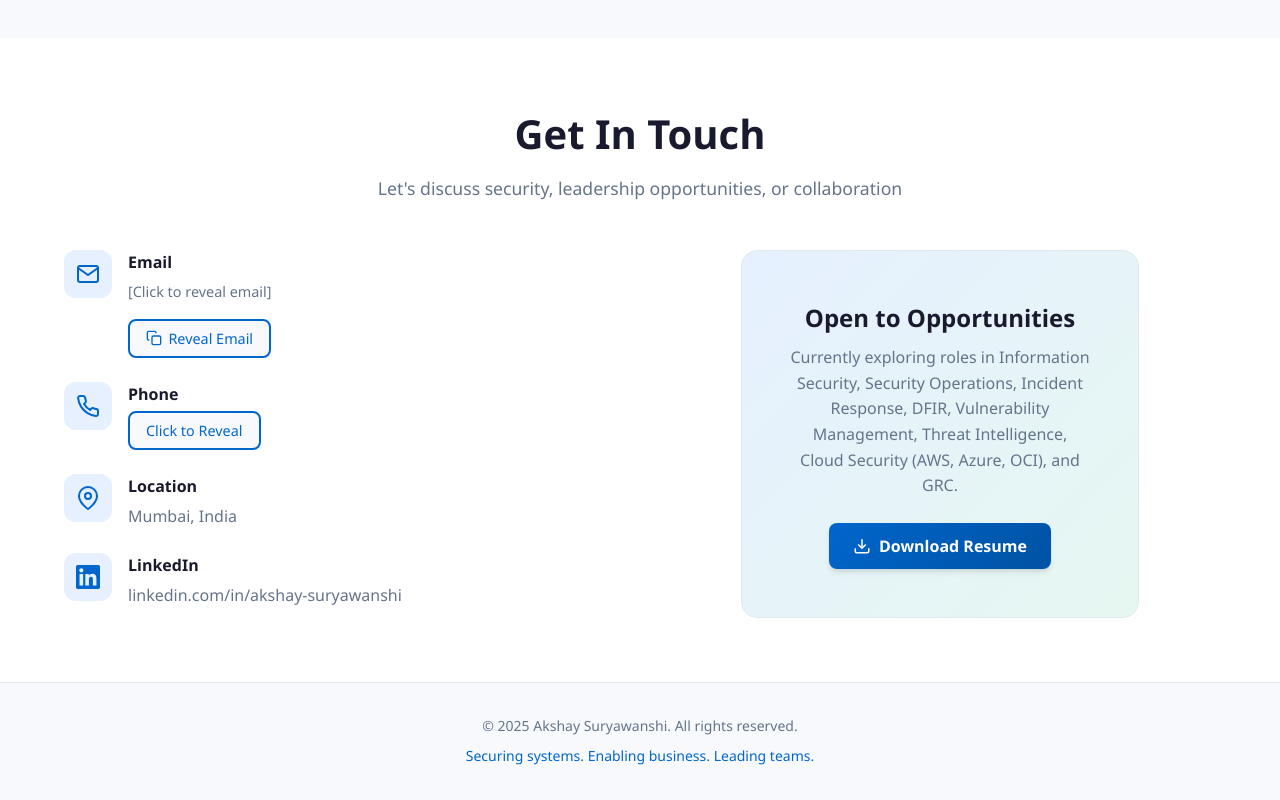
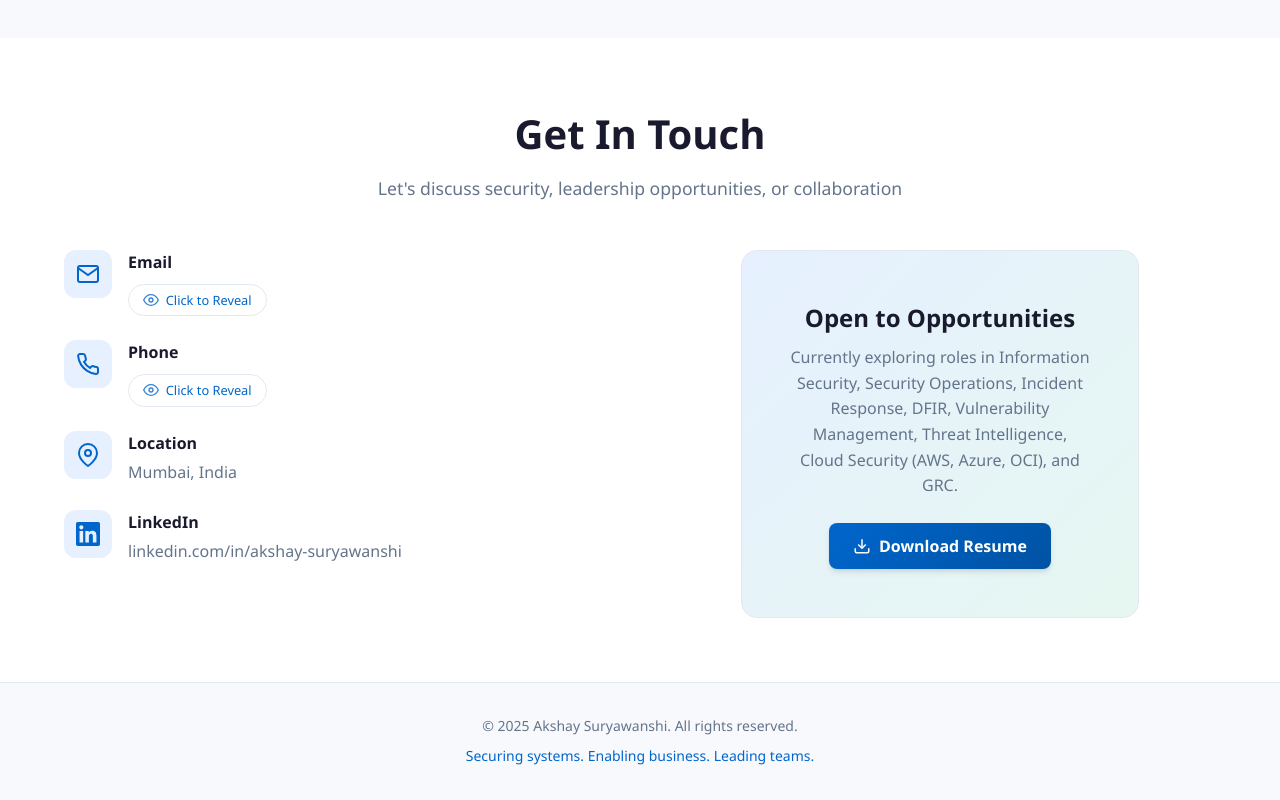
Before and after one commit to This-is-Akshay/Akshay_Suryawanshi, a plain HTML site: page index.html in a window 1280 px wide. Shown: the part 9310-10110 px from the top of the page. Drawn offline with Linux system fonts and the light colour scheme.

Commit message:
Improved Email and Phone reveal UI with consistent styling

```diff
--- a/index.html
+++ b/index.html
@@ -1509,13 +1509,13 @@
                             </div>
                             <div class="contact__details">
                                 <h3>Email</h3>
-                                <p id="protected-email">[Click to reveal email]</p>
-                                <button class="btn btn--small copy-email" id="email-action-btn" onclick="revealAndCopyEmail(this)" aria-label="Reveal and copy email address">
+                                <p id="protected-email" class="contact__value"></p>
+                                <button class="contact__reveal-btn" id="email-action-btn" onclick="revealAndCopyEmail(this)" aria-label="Reveal and copy email address">
                                     <svg width="16" height="16" viewBox="0 0 24 24" fill="none" stroke="currentColor" stroke-width="2">
-                                        <rect x="9" y="9" width="13" height="13" rx="2" ry="2"></rect>
-                                        <path d="M5 15H4a2 2 0 0 1-2-2V4a2 2 0 0 1 2-2h9a2 2 0 0 1 2 2v1"></path>
+                                        <path d="M1 12s4-8 11-8 11 8 11 8-4 8-11 8-11-8-11-8z"></path>
+                                        <circle cx="12" cy="12" r="3"></circle>
                                     </svg>
-                                    Reveal Email
+                                    Click to Reveal
                                 </button>
                             </div>
                         </div>
@@ -1528,7 +1528,12 @@
                             </div>
                             <div class="contact__details">
                                 <h3>Phone</h3>
-                                <button class="btn btn--small reveal-phone" onclick="revealPhone(this)" aria-label="Click to reveal phone number">
+                                <p id="protected-phone" class="contact__value"></p>
+                                <button class="contact__reveal-btn" id="phone-action-btn" onclick="revealPhone(this)" aria-label="Click to reveal phone number">
+                                    <svg width="16" height="16" viewBox="0 0 24 24" fill="none" stroke="currentColor" stroke-width="2">
+                                        <path d="M1 12s4-8 11-8 11 8 11 8-4 8-11 8-11-8-11-8z"></path>
+                                        <circle cx="12" cy="12" r="3"></circle>
+                                    </svg>
                                     Click to Reveal
                                 </button>
                             </div>
--- a/script.js
+++ b/script.js
@@ -50,19 +50,15 @@ function revealAndCopyEmail(btn) {
     const emailEl = document.getElementById('protected-email');
     const email = getEmail();
 
-    if (emailEl.textContent.includes('[')) {
-        // First click - reveal email
-        emailEl.textContent = email;
-        btn.innerHTML = `<svg width="16" height="16" viewBox="0 0 24 24" fill="none" stroke="currentColor" stroke-width="2"><rect x="9" y="9" width="13" height="13" rx="2" ry="2"></rect><path d="M5 15H4a2 2 0 0 1-2-2V4a2 2 0 0 1 2-2h9a2 2 0 0 1 2 2v1"></path></svg> Copy Email`;
-    } else {
-        // Second click - copy email
-        navigator.clipboard.writeText(email).then(() => {
-            btn.innerHTML = `<svg width="16" height="16" viewBox="0 0 24 24" fill="none" stroke="currentColor" stroke-width="2"><polyline points="20 6 9 17 4 12"></polyline></svg> Copied!`;
-            setTimeout(() => {
-                btn.innerHTML = `<svg width="16" height="16" viewBox="0 0 24 24" fill="none" stroke="currentColor" stroke-width="2"><rect x="9" y="9" width="13" height="13" rx="2" ry="2"></rect><path d="M5 15H4a2 2 0 0 1-2-2V4a2 2 0 0 1 2-2h9a2 2 0 0 1 2 2v1"></path></svg> Copy Email`;
-            }, 2000);
-        });
-    }
+    // Reveal email and copy to clipboard
+    emailEl.innerHTML = `<a href="mailto:${email}">${email}</a>`;
+
+    navigator.clipboard.writeText(email).then(() => {
+        // Show toast notification
+        if (typeof showToast === 'function') {
+            showToast('Email copied to clipboard!');
+        }
+    });
 }
 
 // Obfuscated phone parts
@@ -71,8 +67,10 @@ const _p2 = '97028';
 const _p3 = '91380';
 
 function revealPhone(btn) {
+    const phoneEl = document.getElementById('protected-phone');
     const phone = _p1 + _p2 + _p3;
-    btn.outerHTML = `<p>${phone}</p>`;
+    const phoneClean = phone.replace(/\s/g, '');
+    phoneEl.innerHTML = `<a href="tel:${phoneClean}">${phone}</a>`;
 }
 
 (function () {
--- a/styles.css
+++ b/styles.css
@@ -590,33 +590,45 @@ button {
 }
 
 /* Privacy reveal buttons */
-.reveal-phone,
-#email-action-btn {
-    background: var(--color-bg-alt);
+.contact__reveal-btn {
+    background: transparent;
     color: var(--color-primary);
-    border: 2px solid var(--color-primary);
-    padding: 0.5rem 1rem;
-    border-radius: var(--radius-md);
+    border: 1.5px solid var(--color-border);
+    padding: 0.4rem 0.9rem;
+    border-radius: var(--radius-full);
     font-weight: 500;
-    font-size: 0.9rem;
+    font-size: 0.8rem;
     cursor: pointer;
     transition: all var(--transition-fast);
     display: inline-flex;
     align-items: center;
     gap: 0.4rem;
+    margin-top: 0.25rem;
 }
 
-.reveal-phone:hover,
-#email-action-btn:hover {
+.contact__reveal-btn:hover {
     background: var(--color-primary);
     color: white;
+    border-color: var(--color-primary);
     transform: translateY(-1px);
 }
 
-#protected-email {
-    color: var(--color-text-muted);
-    font-size: 0.9rem;
-    margin-bottom: 0.5rem;
+.contact__reveal-btn svg {
+    opacity: 0.8;
+}
+
+.contact__value {
+    color: var(--color-text);
+    font-size: 0.95rem;
+    word-break: break-all;
+}
+
+.contact__value:empty {
+    display: none;
+}
+
+.contact__value:not(:empty) + .contact__reveal-btn {
+    display: none;
 }
 
 .icon {
```
